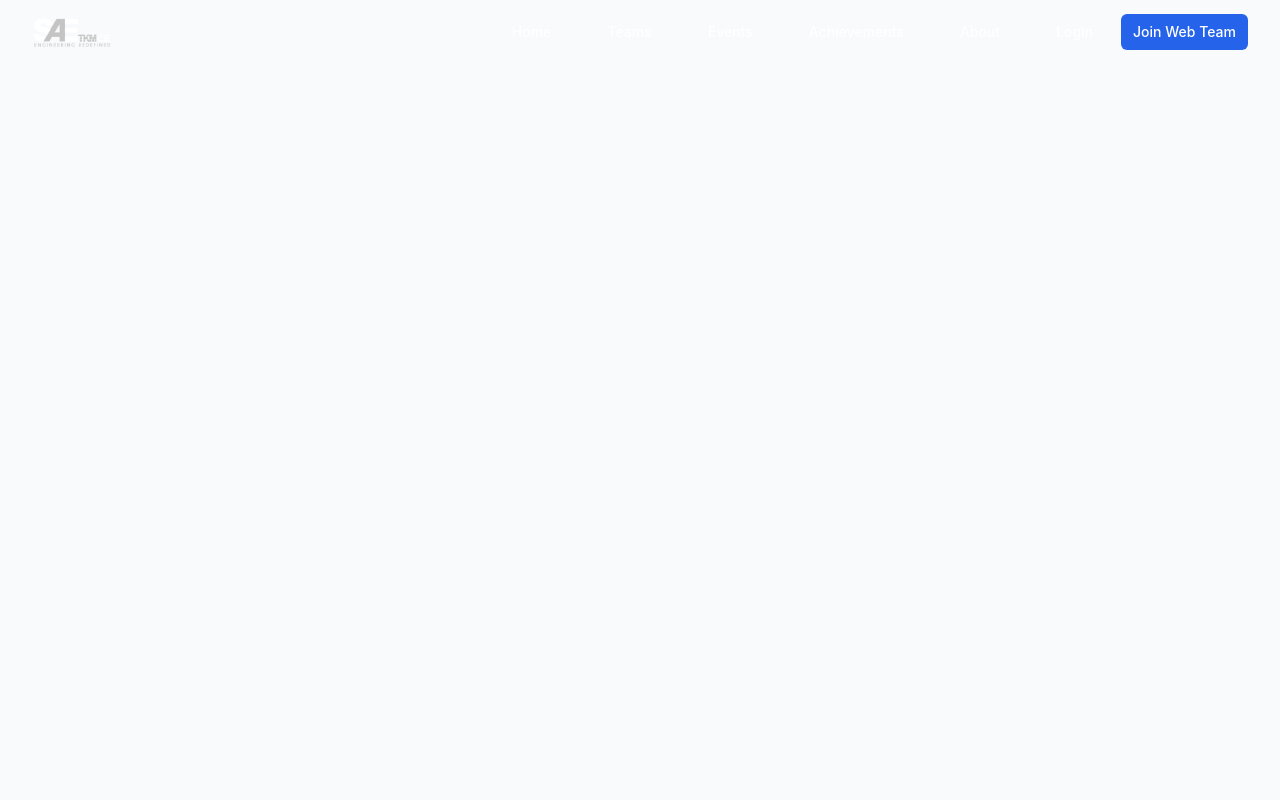
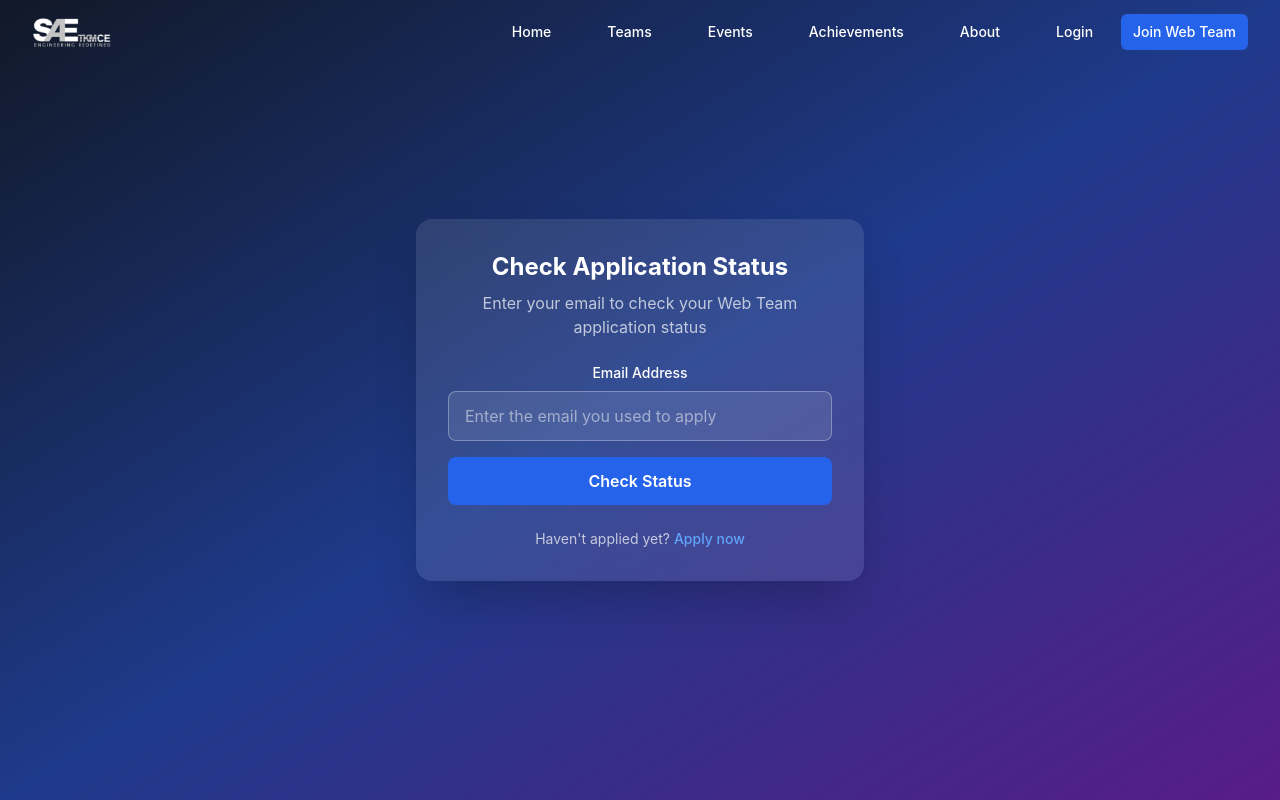
Before and after one commit to SAE-TKMCE/SAE-frontend, a React (Create React App) app: page /check-status in a window 1280 px wide. Built offline with nearby package versions, Linux system fonts and the light colour scheme; no server answers; what imagekit-javascript would draw is missing.

Commit message:
Check Status APplication, Registrayion Form update, Vite CSP update, Backend Membership URLs, Email settings

```diff
--- a/src/App.js
+++ b/src/App.js
@@ -26,6 +26,7 @@ import AOS from 'aos';
 import 'aos/dist/aos.css';
 import './App.css';
 import ScalingViewport from './components/ScalingViewport';
+import CheckStatus from './pages/CheckStatus';
 
 function App() {
   useEffect(() => {
@@ -47,6 +48,7 @@ function App() {
           <Route path="/" element={<Home />} />
           <Route path="/login" element={<Login />} />
           <Route path="/register" element={<Register />} />
+          <Route path="/check-status" element={<CheckStatus />} />
           <Route path="/auth-debug" element={<AuthDebug />} />
           <Route path="/events" element={<Events />} />
           <Route path="/events/:id" element={<EventDetail />} />
--- a/src/components/forms/RegistrationForm.jsx
+++ b/src/components/forms/RegistrationForm.jsx
@@ -73,10 +73,9 @@ const RegistrationForm = () => {
     setErrors({});
 
     try {
-      // Fix: Use proper fallback logic
       const apiBase = process.env.REACT_APP_API_BASE_URL || "https://sae-backend-fux7.onrender.com";
 
-      console.log('API Base URL:', apiBase); // Debug log
+      console.log('API Base URL:', apiBase);
 
       const response = await axios.post(`${apiBase}/api/membership/registration/`, {
         full_name: formData.full_name,
@@ -93,7 +92,10 @@ const RegistrationForm = () => {
         why_join: formData.why_join
       });
 
-      console.log('Registration successful:', response.data); // Debug log
+      console.log('Registration successful:', response.data); // This logs the response
+
+      // Display the message from backend
+      alert(response.data.message); // Or use a toast notification
 
       setSuccess(true);
       setFormData({
@@ -113,7 +115,7 @@ const RegistrationForm = () => {
 
       setTimeout(() => setSuccess(false), 5000);
     } catch (error) {
-      console.error('Registration error:', error.response?.status, error.response?.data); // Debug log
+      console.error('Registration error:', error.response?.status, error.response?.data);
 
       if (error.response?.status === 404) {
         setErrors({ general: 'API endpoint not found. Please check if the backend server is running and the endpoint exists.' });
@@ -313,6 +315,13 @@ const RegistrationForm = () => {
           Login here
         </a>
       </p>
+
+      <p className="mt-2 text-sm text-white/70 text-center">
+        Already applied?{' '}
+        <a href="/check-status" className="text-green-400 hover:text-green-300 font-medium">
+          Check your application status
+        </a>
+      </p>
     </form>
   );
 };
--- /dev/null
+++ b/src/pages/CheckStatus.jsx
@@ -0,0 +1,107 @@
+import React, { useState } from 'react';
+import axios from 'axios';
+
+const CheckStatus = () => {
+  const [email, setEmail] = useState('');
+  const [status, setStatus] = useState(null);
+  const [loading, setLoading] = useState(false);
+  const [error, setError] = useState('');
+
+  const handleCheck = async (e) => {
+    e.preventDefault();
+    setLoading(true);
+    setError('');
+    setStatus(null);
+
+    try {
+      const apiBase = process.env.REACT_APP_API_BASE_URL || "https://sae-backend-fux7.onrender.com";
+      const response = await axios.get(`${apiBase}/api/membership/status/?email=${encodeURIComponent(email)}`);
+      setStatus(response.data);
+    } catch (err) {
+      if (err.response?.status === 404) {
+        setError('No application found with this email address.');
+      } else {
+        setError('Failed to check status. Please try again.');
+      }
+    } finally {
+      setLoading(false);
+    }
+  };
+
+  const getStatusStyle = (statusValue) => {
+    switch (statusValue) {
+      case 'approved':
+        return 'bg-green-500/20 border-green-500 text-green-300';
+      case 'rejected':
+        return 'bg-red-500/20 border-red-500 text-red-300';
+      default:
+        return 'bg-yellow-500/20 border-yellow-500 text-yellow-300';
+    }
+  };
+
+  return (
+    <div className="min-h-screen bg-gradient-to-br from-gray-900 via-blue-900 to-purple-900 flex items-center justify-center p-4">
+      <div className="w-full max-w-md bg-white/10 backdrop-blur-md rounded-2xl p-8 shadow-2xl">
+        <h2 className="text-2xl font-bold text-white mb-2 text-center">Check Application Status</h2>
+        <p className="text-white/70 text-center mb-6">Enter your email to check your Web Team application status</p>
+
+        <form onSubmit={handleCheck}>
+          <div className="mb-4">
+            <label className="block text-sm font-medium text-white mb-2">Email Address</label>
+            <input
+              type="email"
+              value={email}
+              onChange={(e) => setEmail(e.target.value)}
+              placeholder="Enter the email you used to apply"
+              className="w-full px-4 py-3 rounded-lg bg-white/10 border border-white/30 text-white placeholder-white/50 focus:outline-none focus:ring-2 focus:ring-blue-500"
+              required
+            />
+          </div>
+          <button
+            type="submit"
+            disabled={loading}
+            className="w-full py-3 bg-blue-600 hover:bg-blue-700 disabled:bg-blue-800 text-white rounded-lg font-semibold transition duration-300"
+          >
+            {loading ? 'Checking...' : 'Check Status'}
+          </button>
+        </form>
+
+        {error && (
+          <div className="mt-4 p-4 bg-red-500/20 border border-red-500 rounded-lg text-red-300 text-center">
+            {error}
+          </div>
+        )}
+
+        {status && (
+          <div className={`mt-6 p-6 rounded-lg border ${getStatusStyle(status.status)}`}>
+            <p className="text-white font-medium mb-2">Hello, {status.full_name}!</p>
+            <p className="text-white/80 text-sm mb-3">Your application status:</p>
+            <p className="text-2xl font-bold uppercase">{status.status}</p>
+            <p className="text-white/60 text-sm mt-3">
+              Applied on: {new Date(status.created_at).toLocaleDateString('en-IN', {
+                year: 'numeric',
+                month: 'long',
+                day: 'numeric'
+              })}
+            </p>
+            {status.status === 'pending' && (
+              <p className="text-white/70 text-sm mt-2">Your application is under review. Please check back later.</p>
+            )}
+            {status.status === 'approved' && (
+              <p className="text-green-200 text-sm mt-2">🎉 Congratulations! You'll receive further instructions soon.</p>
+            )}
+          </div>
+        )}
+
+        <p className="mt-6 text-sm text-white/70 text-center">
+          Haven't applied yet?{' '}
+          <a href="/register" className="text-blue-400 hover:text-blue-300 font-medium">
+            Apply now
+          </a>
+        </p>
+      </div>
+    </div>
+  );
+};
+
+export default CheckStatus;
```
